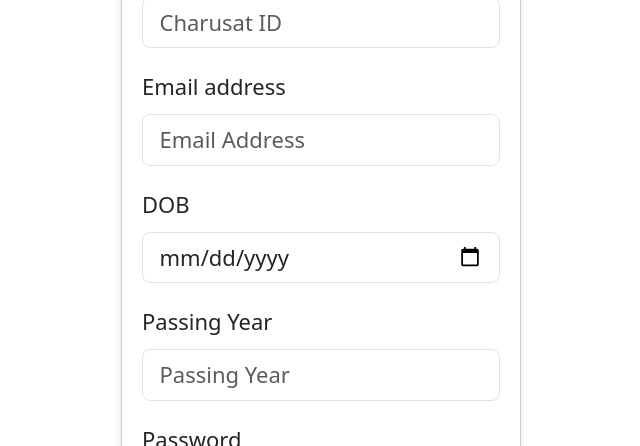
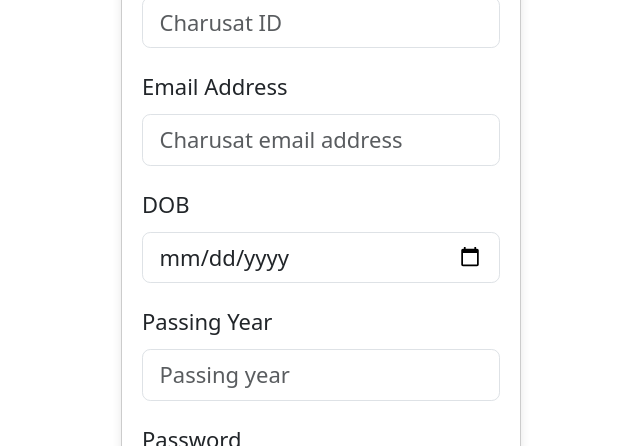
Before and after one commit to King1285/SGP-Frontend, a React (Create React App) app: page /register in a window 1280 px wide. Shown: the part 354-800 px from the top of the page, without its empty margins (319-959 px from the left). Built offline with nearby package versions, Linux system fonts and the light colour scheme.

Commit message:
information form addition

```diff
--- a/src/App.js
+++ b/src/App.js
@@ -8,12 +8,14 @@
 import LoginForm from "./components/login/LoginForm";
 import RegistrationForm from "./components/registration/RegistrationForm";
 import Root from "./Root";
+import InformationForm from "./components/information/InformationForm";
 
 const router = createBrowserRouter(
   createRoutesFromElements(
     <Route path="/" element={<Root />}>
       <Route path="login" element={<LoginForm />} />
       <Route index path="register" element={<RegistrationForm />} />
+      <Route path="information" element={<InformationForm />} />
     </Route>
   )
 );
--- /dev/null
+++ b/src/components/information/InformationForm.js
@@ -0,0 +1,40 @@
+import React from "react";
+import { useState } from "react";
+import { useForm } from "react-hook-form";
+import Button from "react-bootstrap/Button";
+import Form from "react-bootstrap/Form";
+import { Link } from "react-router-dom";
+import { routes } from "../../constants/routes";
+import useInformation from "./useInformation";
+import styles from "./InformationForm.module.css";
+
+const InformationForm = () => {
+  const { handleSubmit, onSubmit, register, errors } = useInformation();
+
+  return (
+    <div className={styles.container}>
+      <Form onSubmit={handleSubmit(onSubmit)}>
+        <h4>Student Information</h4>
+        <Form.Group className="mb-3" controlId="choice">
+          <Form.Label>Placement or Study</Form.Label>
+          <Form.Select
+            {...register("choice")}
+            isInvalid={!!errors.choice?.message}
+          >
+            <option value="placement">Placement</option>
+            <option value="higher_study">Higher Study</option>
+          </Form.Select>
+
+          <Form.Control.Feedback type="invalid">
+            {errors.choice && errors.choice.message}
+          </Form.Control.Feedback>
+        </Form.Group>
+
+        <Button variant="primary" type="submit" style={{ width: "100%" }}>
+          Submit
+        </Button>
+      </Form>
+    </div>
+  );
+};
+export default InformationForm;
--- /dev/null
+++ b/src/components/information/InformationForm.module.css
@@ -0,0 +1,47 @@
+.container {
+    display: flex;
+    justify-content: center;
+    align-items: center;
+    height: 100vh;
+  }
+
+  form {
+    width: 400px;
+    padding: 20px;
+    border: 1px solid #ccc;
+    border-radius: 8px;
+    background-color: #fff;
+    box-shadow: 0 0 10px rgba(0, 0, 0, 0.1);
+  }
+
+  form h4 {
+    color:var(--primary);
+  }
+
+  .form-group {
+    margin-bottom: 20px;
+  }
+
+  .form-label {
+    color: var(--primary);
+  }
+
+  .form-control {
+    border: 1px solid var(--primary);
+  }
+
+  .form-check-label {
+    color: var(--primary);
+  }
+
+  .checkbox {
+    margin-top: 10px;
+  }
+
+  .submitButton {
+    background-color: var(--primary);
+    color: #fff;
+    padding: 10px;
+    border-radius: 4px;
+    cursor: pointer;
+  }
--- /dev/null
+++ b/src/components/information/useInformation.js
@@ -0,0 +1,33 @@
+import React from "react";
+import { useForm } from "react-hook-form";
+import { yupResolver } from "@hookform/resolvers/yup";
+import * as yup from "yup";
+
+const schema = yup
+  .object({
+    choice: yup.string().required("Please select an option"),
+  })
+  .required();
+
+const useInformation = () => {
+  const {
+    register,
+    handleSubmit,
+    formState: { errors },
+  } = useForm({
+    resolver: yupResolver(schema),
+    defaultValues: {
+      choice: "",
+    },
+  });
+  const onSubmit = (data) => console.log(data);
+
+  return {
+    handleSubmit,
+    onSubmit,
+    register,
+    errors,
+  };
+};
+
+export default useInformation;
--- a/src/components/login/LoginForm.js
+++ b/src/components/login/LoginForm.js
@@ -13,6 +13,7 @@
   return (
     <div className={styles.container}>
       <Form onSubmit={handleSubmit(onSubmit)}>
+        <h4>Login</h4>
         <Form.Group className="mb-3" controlId="email">
           <Form.Label>Email address</Form.Label>
           <Form.Control
--- a/src/components/login/useLogin.js
+++ b/src/components/login/useLogin.js
@@ -2,6 +2,8 @@
 import { useForm } from "react-hook-form";
 import { yupResolver } from "@hookform/resolvers/yup";
 import * as yup from "yup";
+import { useNavigate } from "react-router-dom";
+import { routes } from "../../constants/routes";
 
 const schema = yup
   .object({
@@ -24,6 +26,7 @@
   .required();
 
 const useLogin = () => {
+  const navigate = useNavigate();
   const {
     register,
     handleSubmit,
@@ -35,7 +38,10 @@
       password: "",
     },
   });
-  const onSubmit = (data) => console.log(data);
+  const onSubmit = (data) => {
+    console.log("data", data);
+    navigate(routes.information);
+  };
 
   return {
     handleSubmit,
--- a/src/components/registration/RegistrationForm.js
+++ b/src/components/registration/RegistrationForm.js
@@ -46,9 +46,9 @@
           </Form.Control.Feedback>
         </Form.Group>
         <Form.Group className="mb-3" controlId="email">
-          <Form.Label>Email address</Form.Label>
+          <Form.Label>Email Address</Form.Label>
           <Form.Control
-            placeholder="Email Address"
+            placeholder="Charusat email address"
             {...register("email")}
             isInvalid={!!errors.email?.message}
           />
@@ -71,7 +71,7 @@
         <Form.Group className="mb-3" controlId="passing_year">
           <Form.Label>Passing Year</Form.Label>
           <Form.Control
-            placeholder="Passing Year"
+            placeholder="Passing year"
             {...register("passing_year")}
             isInvalid={!!errors.passing_year?.message}
           />
--- a/src/components/registration/useRegister.js
+++ b/src/components/registration/useRegister.js
@@ -7,8 +7,8 @@
   .object({
     email: yup
       .string()
-      .email("Please enter a valid email address")
-      .required("Please enter a email address")
+      .email("Please enter a valid charusat email address")
+      .required("Please enter a charusat email address")
       .matches(
         "^(?=.*ce)(?=.*charusat)(?=.*in).*$",
         "Please enter a charusat email address"
--- a/src/constants/routes.js
+++ b/src/constants/routes.js
@@ -1,4 +1,5 @@
 export const routes = {
   login: "/login",
   register: "/register",
+  information: "/information",
 };
```
